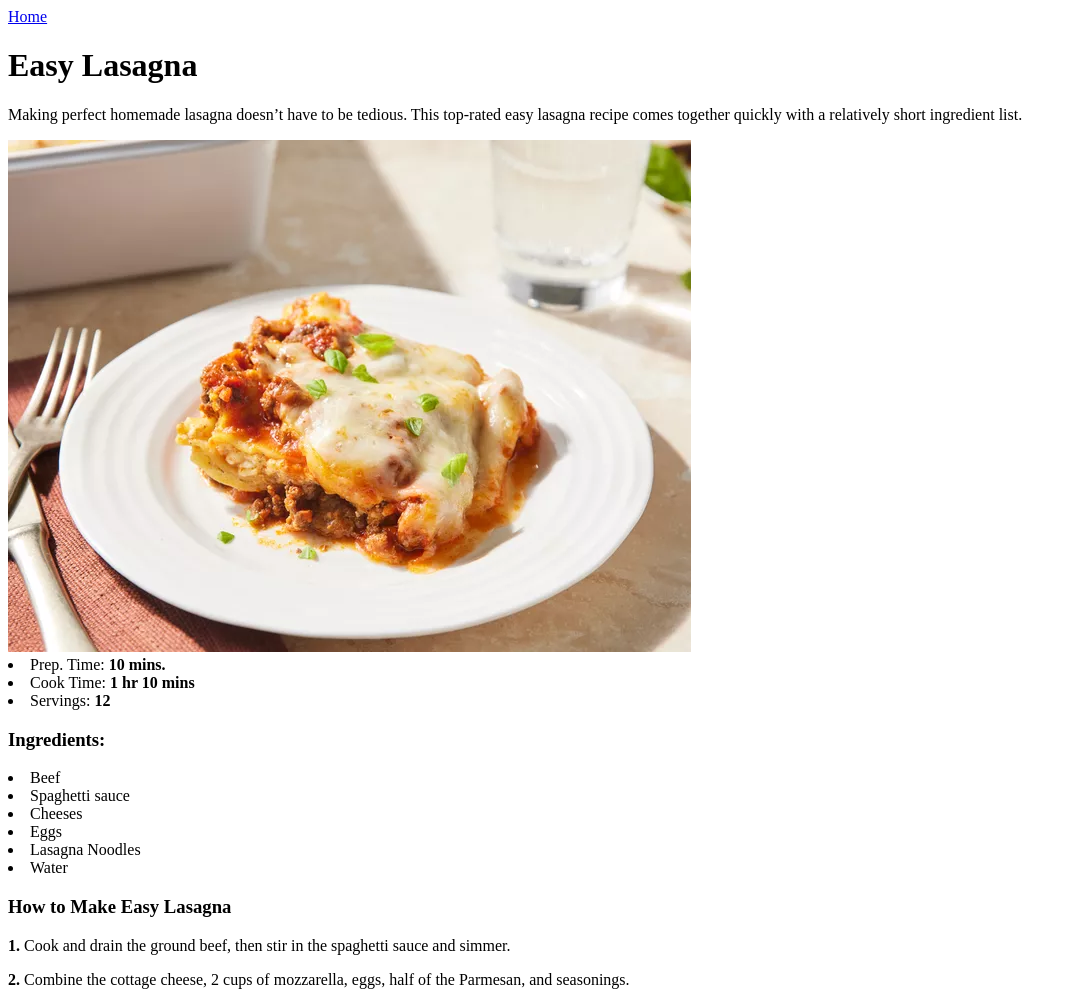
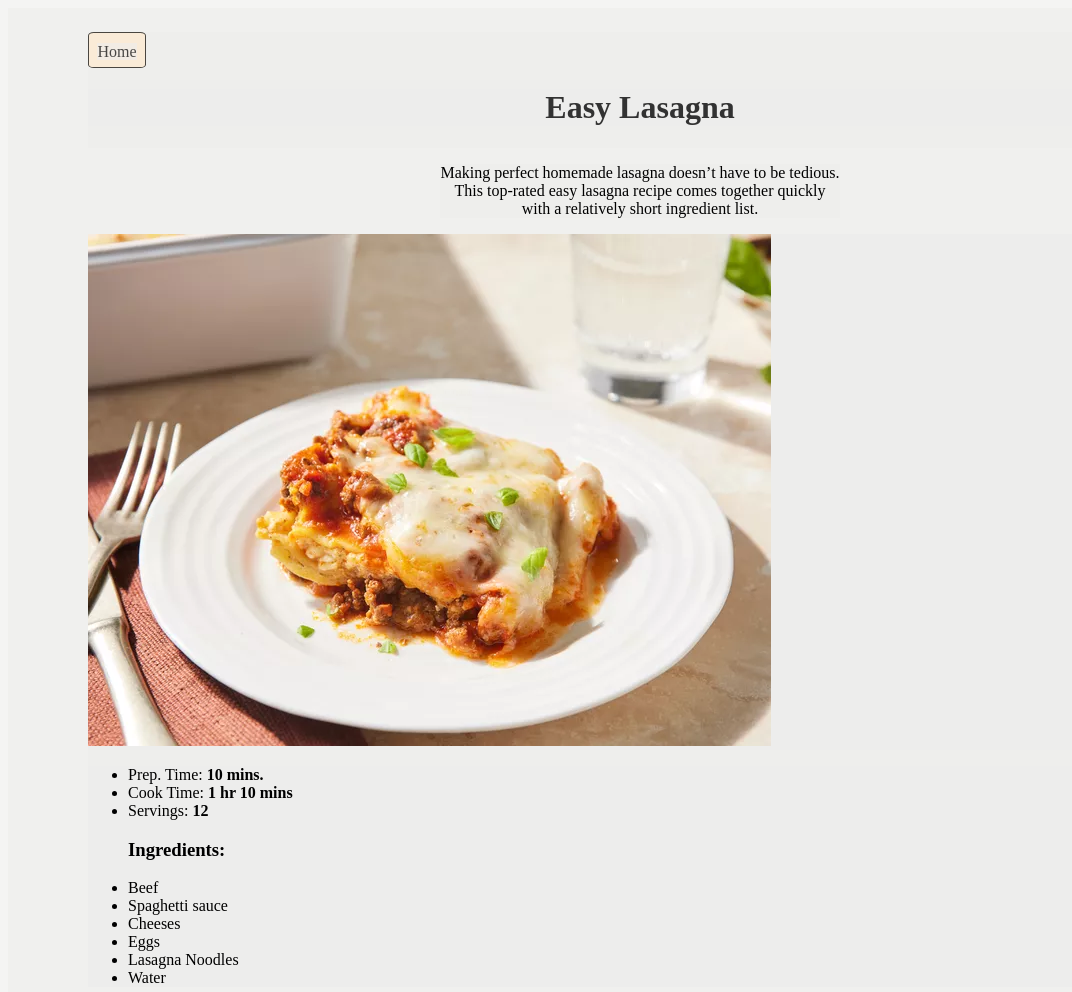
Before and after one commit to adrianglezdev/odin-recipes, a plain HTML site: page pages/lasagna.html in a window 1280 px wide. Shown: the top 992 px of the page, without its empty margins (0-1072 px from the left). Drawn offline with Linux system fonts and the light colour scheme.

Commit message:
Added Home Button in Lasagna's recipe to comback to the front page

```diff
--- a/pages/lasagna.html
+++ b/pages/lasagna.html
@@ -1,18 +1,35 @@
 <!DOCTYPE html>
-<html lang="en">
+<html lang="es">
+
 <head>
     <meta charset="UTF-8">
     <meta name="viewport" content="width=device-width, initial-scale=1.0">
     <title>Easy Lasagna</title>
+    <link rel="stylesheet" href="../style/style.css">
 </head>
+
 <body>
+    <header>
+        <div class="home">
             <a href="../index.html">Home</a>
-    <h1>Easy Lasagna</h1>
-    <p>Making perfect homemade lasagna doesn’t have to be tedious. This top-rated easy lasagna recipe comes together quickly with a relatively short ingredient list. </p>
+        </div>
+        <h1 class="title">Easy Lasagna</h1>
+    </header>
+    <p class="description">Making perfect homemade lasagna doesn’t have to be tedious. This top-rated easy lasagna
+        recipe comes together
+        quickly with a relatively short ingredient list. </p>
+    <div class="presentation">
+        <div>
             <img src="../images/lasagna.jpg" alt="Image of a lasagna">
+        </div>
+        <div >
+            <ul>
                 <li>Prep. Time: <strong>10 mins.</strong></li>
                 <li>Cook Time: <strong>1 hr 10 mins</strong></li>
                 <li>Servings: <strong>12</strong></li>
+            </ul>
+
+            <ul>
                 <h3>Ingredients:</h3>
                 <li>Beef</li>
                 <li>Spaghetti sauce</li>
@@ -20,13 +37,20 @@
                 <li>Eggs</li>
                 <li>Lasagna Noodles</li>
                 <li>Water</li>
+            </ul>
+        </div>
+    </div>
+
+    <ol>
         <h3>How to Make Easy Lasagna</h3>
         <p><strong>1. </strong> Cook and drain the ground beef, then stir in the spaghetti sauce and simmer. </p>
-    <p><strong>2. </strong> Combine the cottage cheese, 2 cups of mozzarella, eggs, half of the Parmesan, and seasonings.</p>
+        <p><strong>2. </strong> Combine the cottage cheese, 2 cups of mozzarella, eggs, half of the Parmesan, and
+            seasonings.</p>
         <p><strong>3. </strong> Assemble the lasagna according to the detailed recipe.</p>
         <p><strong>4. </strong> Bake, covered, for 45 minutes.</p>
         <p><strong>5. </strong> BUncover and continue baking for 10 minutes.</p>
-
+    </ol>
 
 </body>
+
 </html>
--- a/style/style.css
+++ b/style/style.css
@@ -0,0 +1,54 @@
+* {
+
+    background-color: rgba(238, 238, 237, 0.637);
+}
+
+body {
+    padding: 3vh 10vh 10vh 10vh;
+
+}
+
+.title{
+    text-align: center;
+    color: rgba(0, 0, 0, 0.788);
+
+}
+
+.article-lasagna {
+    text-decoration: none;
+    color: rgba(0, 0, 255, 0.7);
+}
+
+/* Style Lasagna */
+header {
+    display: grid;
+}
+
+.home{
+    height: 3vh;
+    width: 7vh;
+    border-radius: 10%;
+    background-color: antiquewhite;
+    border: 1px solid rgba(0, 0, 0, 0.7);
+    transition: 0.2s;
+    text-align: center;
+    padding-top: 10px;
+
+}
+
+.home a {
+    text-decoration: none;
+    color: rgba(0, 0, 0, 0.7);
+}
+
+.home:hover {
+
+    scale: 120%;
+}
+
+.description{
+    max-width: 50ch;
+    text-align: center;
+    margin-left: auto;
+    margin-right: auto;
+}
```
Also changed, not shown: index.html (+11 -5 lines). Lines whose indentation alone changed are shown as unchanged.
